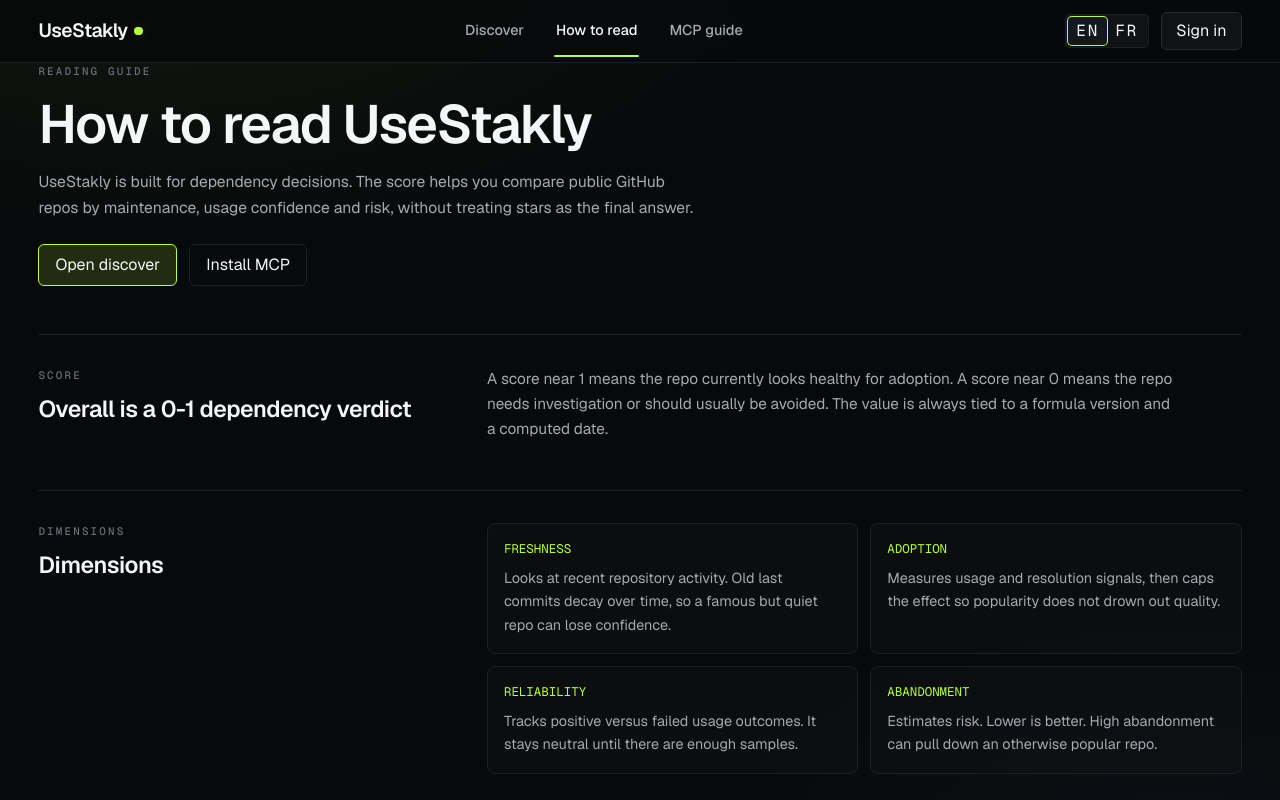
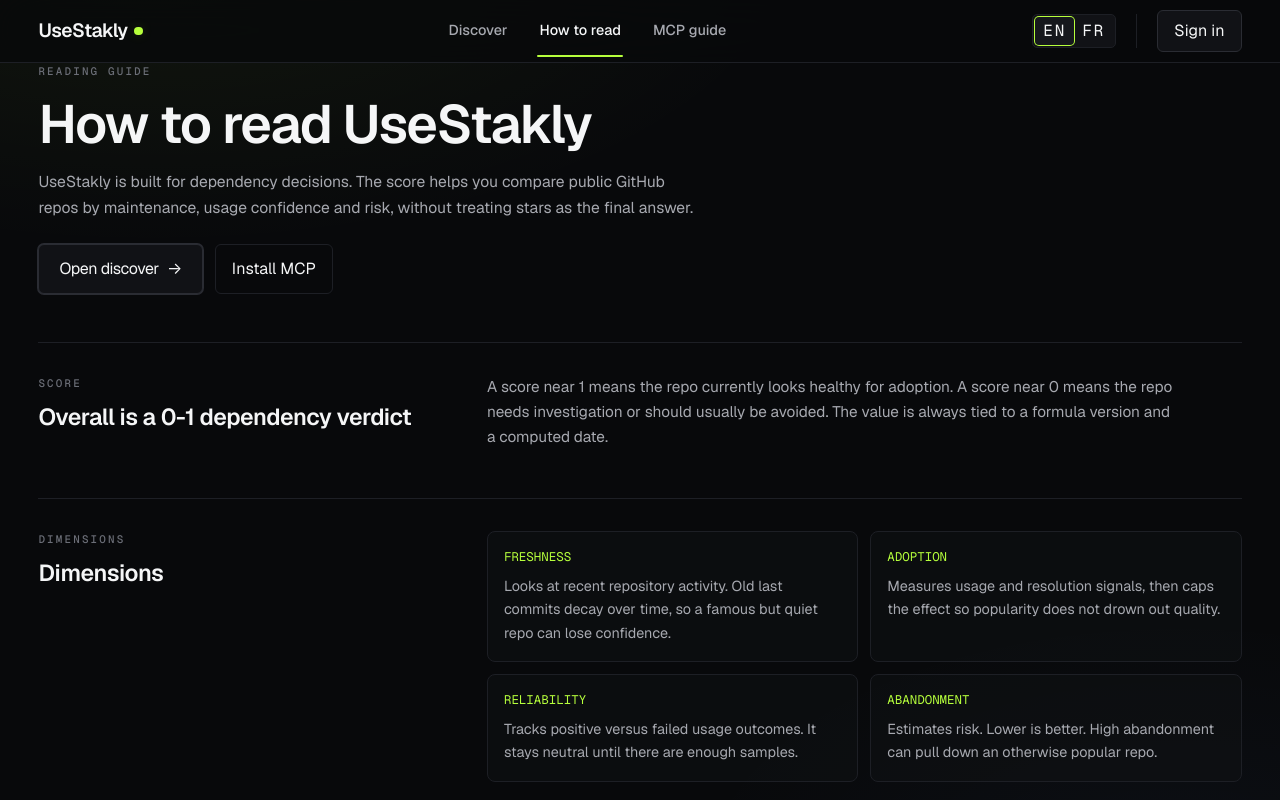
Before and after one commit to ff14eternitalis-debug/usestakly, a React (Vite) app in the folder frontend/: page /how-to-read in a window 1280 px wide. Shown: the top 800 px of the page. Built offline with nearby package versions, Linux system fonts and the light colour scheme; no server answers.

Commit message:
refactor: polish header account access

```diff
--- a/frontend/src/features/layout/AppHeader.tsx
+++ b/frontend/src/features/layout/AppHeader.tsx
@@ -58,36 +58,36 @@
                   </span>
                 ) : null}
               </Link>
-              <Link to="/account" className="nav-link">
-                {t.nav.account}
-              </Link>
             </>
           ) : null}
         </nav>
 
-        <div className="flex items-center gap-3">
-          <LocaleSwitch />
+        <div className="flex items-center gap-4 sm:gap-5">
+          <div className="border-r border-line pr-4 sm:pr-5">
+            <LocaleSwitch />
+          </div>
           {isAuthed ? (
-            <>
-              <span
-                className="hidden sm:inline mono text-[0.78rem] text-fg-muted"
+            <div className="flex items-center gap-3 sm:gap-4">
+              <Link
+                to="/account"
+                className="hidden rounded-[6px] border border-transparent px-2.5 py-1.5 text-[0.82rem] font-medium text-fg-dim transition-colors hover:border-accent hover:bg-[color:var(--color-accent-glow)] hover:text-accent sm:inline-flex"
                 title={user?.email ?? undefined}
               >
                 @{user?.username ?? "anon"}
-              </span>
+              </Link>
               <button
                 type="button"
                 onClick={() => void logout()}
-                className="mono rounded-[5px] border border-transparent px-2.5 py-1 text-[0.74rem] uppercase tracking-[0.14em] text-fg-muted transition-colors hover:border-accent hover:bg-[color:var(--color-accent-glow)]"
+                className="mono rounded-[5px] border border-transparent px-2.5 py-1.5 text-[0.74rem] uppercase tracking-[0.14em] text-fg-muted transition-colors hover:border-accent hover:bg-[color:var(--color-accent-glow)]"
               >
                 {t.nav.signOut}
               </button>
-            </>
+            </div>
           ) : (
             <Link
               to="/login"
               search={loginSearch()}
-              className="inline-flex items-center gap-2 rounded-[6px] border border-line-strong bg-surface px-3.5 py-1.5 text-[0.84rem] font-medium text-fg hover:border-accent hover:text-accent transition-colors"
+              className="inline-flex items-center gap-2 rounded-[6px] border border-line-strong bg-surface px-4 py-2 text-[0.86rem] font-medium text-fg transition-colors hover:border-accent hover:text-accent"
             >
               {t.header.signIn}
             </Link>
@@ -123,9 +123,6 @@
                   </span>
                 ) : null}
               </Link>
-              <Link to="/account" className="nav-link">
-                {t.nav.account}
-              </Link>
             </>
           ) : null}
         </div>
--- a/frontend/src/routes/how-to-read.tsx
+++ b/frontend/src/routes/how-to-read.tsx
@@ -16,9 +16,12 @@
         <div className="flex flex-wrap gap-3 pt-2">
           <Link
             to="/discover"
-            className="inline-flex items-center rounded-[6px] border border-accent bg-[color:var(--color-accent-glow)] px-4 py-2 text-[0.88rem] font-medium text-accent transition-colors hover:bg-accent hover:text-[color:var(--color-accent-ink)]"
+            className="group inline-flex items-center gap-2 rounded-[6px] border border-line-strong bg-surface px-5 py-3 text-[0.96rem] font-medium tracking-tight text-fg shadow-[0_0_0_1px_var(--color-line-strong)] transition-all duration-150 hover:border-accent hover:bg-surface hover:text-accent"
           >
             {t.howToRead.ctaDiscover}
+            <span className="arrow transition-transform duration-150 group-hover:translate-x-0.5">
+              →
+            </span>
           </Link>
           <Link
             to="/mcp-guide"
```
